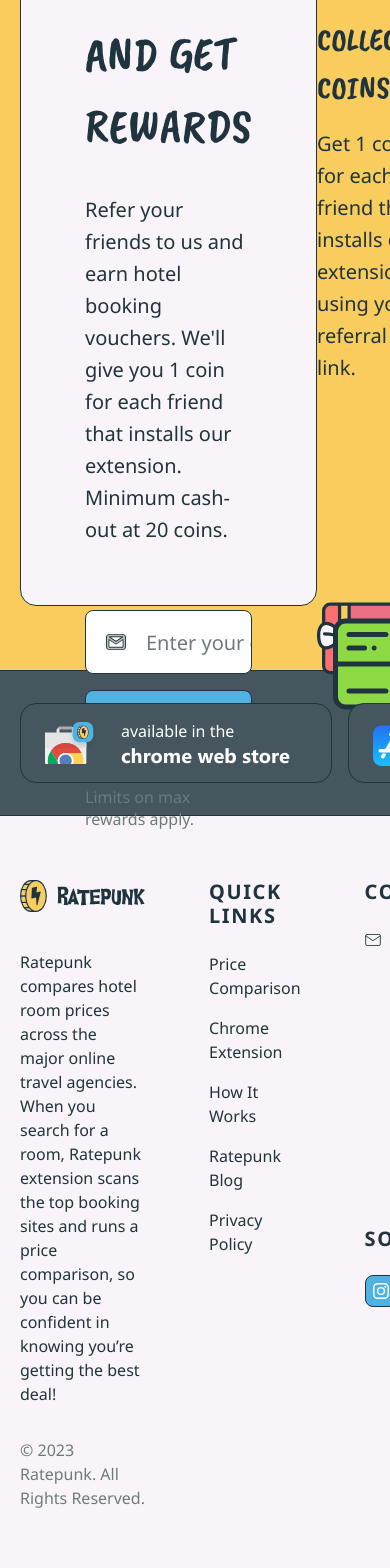
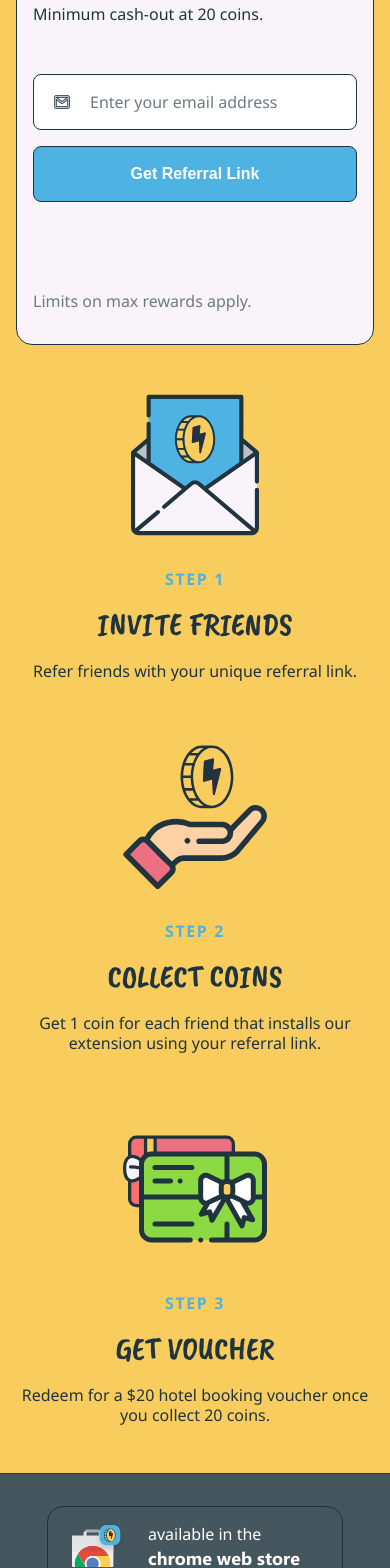
Before and after one commit to justaslaz/interview-spa-ratepunk, a Next.js app: page / in a window 390 px wide. Shown: the part 340-1908 px from the top of the page. Built offline with nearby package versions, Linux system fonts and the light colour scheme.

Commit message:
style: add mobile responsive design, excl. navbar

```diff
--- a/src/components/Footer.tsx
+++ b/src/components/Footer.tsx
@@ -16,9 +16,6 @@
             top booking sites and runs a price comparison, so you can be
             confident in knowing you&rsquo;re getting the best deal!
           </p>
-          <span>
-            &copy; {new Date().getFullYear()} Ratepunk. All Rights Reserved.
-          </span>
         </div>
 
         {/* Quick Links */}
@@ -121,6 +118,11 @@
             </a>
           </div>
         </div>
+
+        {/* Copyright */}
+        <span className={styles.copyright}>
+          &copy; {new Date().getFullYear()} Ratepunk. All Rights Reserved.
+        </span>
       </div>
     </footer>
   );
--- a/src/styles/Footer.module.scss
+++ b/src/styles/Footer.module.scss
@@ -8,13 +8,25 @@
 .content {
   display: grid;
   grid-template-columns: 3fr 1fr 1fr;
-  grid-template-rows: 1fr 1fr;
-  gap: 4rem;
+  grid-template-rows: 2fr 1fr 1fr;
+  gap: 2rem;
   margin-left: auto;
   margin-right: auto;
   padding: 4rem 1.25rem;
   max-width: 70rem;
   line-height: 1.5rem;
+
+  @include lg {
+    grid-template-columns: 1fr 1fr;
+    grid-template-rows: auto;
+    gap: 4rem;
+    padding: 3rem 2rem;
+  }
+
+  @include xs {
+    display: flex;
+    flex-direction: column;
+  }
 }
 
 .title {
@@ -31,9 +43,12 @@
   display: flex;
   flex-direction: column;
   gap: 2rem;
+  margin-right: 4rem;
 
-  span {
-    color: $color-gray-light;
+  @include lg {
+    grid-column: 1 / -1;
+    grid-row: 1;
+    margin-right: 0;
   }
 }
 
@@ -53,6 +68,18 @@
       }
     }
   }
+
+  @include lg {
+    grid-column: 1;
+    grid-row: 2;
+  }
+}
+
+.contact {
+  @include lg {
+    grid-column: 2;
+    grid-row: 2;
+  }
 }
 
 .contactEmail {
@@ -64,6 +91,20 @@
 .emailIcon {
   width: 1rem;
   height: auto;
+}
+
+.social {
+  grid-row: 2 / -1;
+  align-self: flex-end;
+
+  @include lg {
+    grid-column: 2;
+    grid-row: 2;
+  }
+
+  @include xs {
+    align-self: flex-start;
+  }
 }
 
 .logosContainer {
@@ -85,3 +126,19 @@
     background-color: darken($color: $color-primary, $amount: 10%);
   }
 }
+
+.copyright {
+  grid-column: 1;
+  grid-row: 3;
+  align-self: flex-end;
+  color: $color-gray-light;
+
+  @include lg {
+    grid-column: 1 / -1;
+    justify-self: center;
+  }
+
+  @include xs {
+    align-self: flex-start;
+  }
+}
--- a/src/styles/ReferSteps.module.scss
+++ b/src/styles/ReferSteps.module.scss
@@ -8,12 +8,22 @@
 .content {
   display: flex;
   justify-content: space-between;
+  gap: 2rem;
   align-items: center;
   margin-left: auto;
   margin-right: auto;
   padding: 4rem 1.25rem;
   max-width: 70rem;
   height: 925px;
+
+  @include lg {
+    flex-direction: column;
+    height: fit-content;
+  }
+
+  @include xs {
+    padding: 2rem 1rem;
+  }
 }
 
 .referBox {
@@ -28,21 +38,42 @@
   border: 1px solid $color-gray;
   border-radius: 1rem;
 
+  @include sm {
+    width: fit-content;
+    padding: 2rem 1rem;
+    gap: 1.5rem;
+  }
+
   h2 {
     text-transform: uppercase;
     font-size: 3rem;
     line-height: 4.5rem;
+
+    @include xs {
+      font-size: 2rem;
+      line-height: 3rem;
+    }
   }
 
   p {
     font-size: 1.25rem;
     line-height: 2rem;
     margin-bottom: 2rem;
+
+    @include xs {
+      font-size: 1rem;
+      line-height: 1.5rem;
+      margin-bottom: 1.5rem;
+    }
   }
 
   span {
     color: $color-gray-light;
     margin-top: auto;
+
+    @include sm {
+      margin-top: 4rem;
+    }
   }
 }
 
@@ -64,6 +95,11 @@
     line-height: 2rem;
     cursor: pointer;
 
+    @include xs {
+      height: 3.5rem;
+      font-size: 1rem;
+    }
+
     &:hover {
       background-color: darken($color: $color-primary, $amount: 10%);
     }
@@ -81,9 +117,17 @@
   height: 4rem;
   width: 100%;
 
+  @include xs {
+    height: 3.5rem;
+  }
+
   .image {
     width: 1.25rem;
     height: auto;
+
+    @include xs {
+      width: 1rem;
+    }
   }
 
   input {
@@ -94,6 +138,10 @@
     font-size: 1.25rem;
     line-height: 1.25rem;
     color: $color-gray;
+
+    @include xs {
+      font-size: 1rem;
+    }
 
     &:focus {
       outline: none;
@@ -111,11 +159,29 @@
   gap: 4rem;
   width: 28rem;
   padding: 4rem 0;
+
+  @include xs {
+    padding: 1rem;
+  }
 }
 
 .stepContainer {
   display: flex;
   justify-content: space-between;
+
+  &:nth-child(2) {
+    @include xs {
+      flex-direction: column-reverse;
+    }
+  }
+
+  @include xs {
+    flex-direction: column;
+    align-items: center;
+    text-align: center;
+    gap: 2rem;
+    padding: 0 1rem;
+  }
 }
 
 .stepImage {
@@ -135,6 +201,11 @@
   gap: 1rem;
   max-width: 16rem;
 
+  @include xs {
+    max-width: fit-content;
+    padding: 0 1rem;
+  }
+
   span {
     text-transform: uppercase;
     font-size: 1.25rem;
@@ -142,16 +213,31 @@
     line-height: 2rem;
     letter-spacing: 0.1rem;
     color: $color-primary;
+
+    @include xs {
+      font-size: 1rem;
+      line-height: 1.25rem;
+    }
   }
 
   h3 {
     text-transform: uppercase;
     font-size: 2rem;
     line-height: 3rem;
+
+    @include xs {
+      font-size: 2rem;
+      line-height: 2.5rem;
+    }
   }
 
   p {
     font-size: 1.25rem;
     line-height: 2rem;
+
+    @include xs {
+      font-size: 1rem;
+      line-height: 1.25rem;
+    }
   }
 }
--- a/src/styles/Stores.module.scss
+++ b/src/styles/Stores.module.scss
@@ -14,12 +14,21 @@
   padding: 2rem 1.25rem;
   max-width: 70rem;
   height: 9rem;
+
+  @include lg {
+    flex-direction: column;
+    height: fit-content;
+  }
 }
 
 .btnContainer {
   display: flex;
   align-items: center;
   gap: 1rem;
+
+  @include sm {
+    flex-direction: column;
+  }
 }
 
 .storeBtn {
@@ -31,7 +40,7 @@
   background-color: $color-background-gray;
   padding-left: 1.5rem;
   height: 5rem;
-  width: 19.5rem;
+  width: 18.5rem;
   cursor: pointer;
 
   &:hover {
@@ -54,7 +63,7 @@
   line-height: 1rem;
 
   span:nth-child(2) {
-    font-size: 1.25rem;
+    font-size: 1.125rem;
     font-weight: 700;
   }
 }
@@ -68,6 +77,10 @@
     color: white;
     font-size: 1.25rem;
     line-height: 1.5rem;
+
+    @include sm {
+      font-size: 1rem;
+    }
   }
 }
 
--- a/src/styles/_var.scss
+++ b/src/styles/_var.scss
@@ -7,3 +7,43 @@
 $color-background-yellow: #f8cc5d;
 $color-background-gray: #45565e;
 $color-background-gray-light: #f8f4f9;
+
+// Breakpoints
+$breakpoints: (
+  'xs': 480px,
+  'sm': 640px,
+  'md': 768px,
+  'lg': 1024px,
+  'xl': 1280px,
+);
+
+@mixin xs {
+  @media (max-width: map-get($breakpoints, 'xs')) {
+    @content;
+  }
+}
+@mixin sm {
+  @media (max-width: map-get($breakpoints, 'sm')) {
+    @content;
+  }
+}
+@mixin md {
+  @media (max-width: map-get($breakpoints, 'md')) {
+    @content;
+  }
+}
+@mixin lg {
+  @media (max-width: map-get($breakpoints, 'lg')) {
+    @content;
+  }
+}
+@mixin xl {
+  @media (max-width: map-get($breakpoints, 'xl')) {
+    @content;
+  }
+}
+@mixin breakpoint($bp: 0) {
+  @media (max-width: $bp) {
+    @content;
+  }
+}
```
